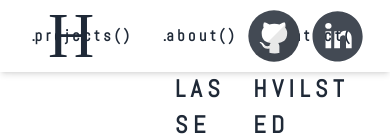
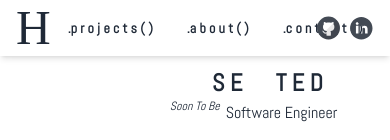
Before and after one commit to LasseGH22/CV-Projekt, an Angular app: page / in a window 390 px wide. Shown: the top 140 px of the page. Built offline with nearby package versions, Linux system fonts and the light colour scheme; a web font is replaced by a local one.

Commit message:
Responsive adjustments

```diff
--- a/src/app/intro/intro.component.html
+++ b/src/app/intro/intro.component.html
@@ -4,8 +4,9 @@
         sm:w-[80%]
         2xl:w-[60%]
     ">
-        <div class="w-1/3
-            2xl:w-1/4 2xl:h-[90%]
+        <div class="w-3/5
+            lg:w-1/3
+            2xl:h-[90%]
             ">
             <img src="assets/MigCV.png" class="rounded-2xl drop-shadow-2xl"/>
         </div>
@@ -26,8 +27,8 @@
                         lg:text-lg
                     ">
                         Software Engineer
-                        <span class="absolute flex text-xs font-style: italic -left-[50%] -top-1
-                            md:text-2xs md:-left-[40%]
+                        <span class="absolute flex font-style: italic -top-1 text-xs -left-[50%]
+
                             lg:text-sm lg:-left-[50%]
                         ">Soon To Be</span>
                     </p>
--- a/src/app/navbar/navbar.component.html
+++ b/src/app/navbar/navbar.component.html
@@ -1,22 +1,33 @@
-<body class="font-[abel] bg-base-100 fixed w-full top-0 py-3 z-50 shadow-md">
-    <div class="absolute left-12 -top-3">
+<body class="font-[abel] bg-base-100 fixed w-full top-0 py-3 z-50 shadow-md flex justify-between h-14
+    lg:h-16
+">
+    <div class="flex flex-col justify-center ml-4">
         <button (click)="scrollToElement('intro')">
-            <p class="text-6xl font-[sedan]">H</p>
+            <p class="text-5xl font-[sedan]
+                lg:text-5xl
+                2xl:text-6xl
+            ">H</p>
         </button>
     </div>
 
-     <div class="text-center">
-        <button class="btn btn-ghost text-base" (click)="scrollToElement('projects')">.p r o j e c t s ( )</button>
-        <button class="btn btn-ghost text-base" (click)="scrollToElement('about')">.a b o u t ( )</button>
-        <button class="btn btn-ghost text-base" (click)="scrollToElement('contact')">.c o n t a c t ( )</button>
+     <div class="flex items-center">
+        <button class="btn btn-ghost text-sm lg:text-base" (click)="scrollToElement('projects')">.p r o j e c t s ( )</button>
+        <button class="btn btn-ghost text-sm lg:text-base" (click)="scrollToElement('about')">.a b o u t ( )</button>
+        <button class="btn btn-ghost text-sm lg:text-base" (click)="scrollToElement('contact')">.c o n t a c t ( )</button>
     </div>
 
-    <div class="flex mr-4 space-x-2 absolute right-2 top-2">
+    <div class="flex items-center space-x-2 mr-4">
         <a href="https://github.com/LasseGH22" target="_blank">
-            <img src="assets/Github.svg" alt="Github Icon" class="h-14 w-14 hover:scale-125 transition-transform">
+            <img src="assets/Github.svg" alt="Github Icon" class="hover:scale-125 transition-transform h-8 w-8
+                md:h-9 md:w-9
+                lg:h-10 lg:w-10
+            ">
         </a>
         <a href="https://www.linkedin.com/in/lasse-hvilsted-7b4430152/" target="_blank">
-            <img src="assets/LinkedIn.svg" alt="" class="h-14 w-14 hover:scale-125 transition-transform">
+            <img src="assets/LinkedIn.svg" alt="" class="hover:scale-125 transition-transform h-8 w-8
+                md:h-9 md:w-9
+                lg:h-10 lg:w-10
+            ">
         </a>
     </div>
 </body>
```
